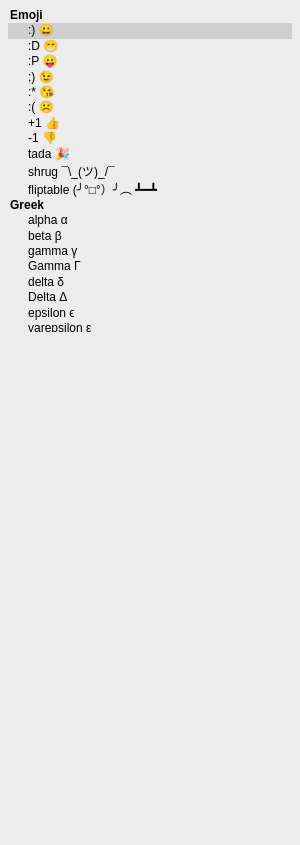
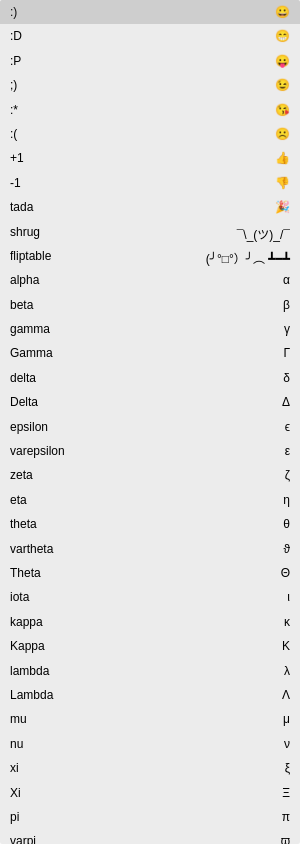
Before and after one commit to leafac/infinite-keyboard, an Electron app: page index.html in a window 300 px wide. Drawn offline with Linux system fonts and the light colour scheme.

Commit message:
Many fixes

```diff
--- a/index.html
+++ b/index.html
@@ -2,21 +2,30 @@
 <html lang="en">
 <head>
   <style>
-    body, select {
-      background-color: rgb(236, 236, 236);
+    body {
+      margin: 0;
     }
     select {
-      width: 100%;
+      background-color: rgb(236, 236, 236);
+      width: 100vw;
+      height: 100vh;
       font-size: 12px;
       border: none;
       outline: none;
     }
+    option {
+      padding: 5px 10px;
+    }
+    option::after {
+      content: attr(value);
+      display: block;
+      float: right;
+    }
   </style>
 </head>
 <body>
-  <select size="18">
-    <optgroup label="Emoji">
-      <option value="😀">:)</option>
+  <select size="2">
+    <option value="😀" selected>:)</option>
     <option value="😁">:D</option>
     <option value="😛">:P</option>
     <option value="😉">;)</option>
@@ -27,8 +36,7 @@
     <option value="🎉">tada</option>
     <option value="¯\_(ツ)_/¯">shrug</option>
     <option value="(╯°□°）╯︵ ┻━┻">fliptable</option>
-    </optgroup>
-    <optgroup label="Greek">
+
     <option value="α">alpha</option>
     <option value="β">beta</option>
     <option value="γ">gamma</option>
@@ -70,8 +78,7 @@
     <option value="Ψ">Psi</option>
     <option value="ω">omega</option>
     <option value="Ω">Omega</option>
-    </optgroup>
-    <optgroup label="Technical">
+
     <option value="⌥">option</option>
     <option value="⇧">shift</option>
     <option value="⌘">command</option>
@@ -91,8 +98,7 @@
     <option value="↶">undo</option>
     <option value="↷">redo</option>
     <option value="">apple</option>
-    </optgroup>
-    <optgroup label="Arrows">
+
     <option value="⇓">Downarrow</option>
     <option value="↖">nwarrow</option>
     <option value="↓">downarrow</option>
@@ -116,7 +122,6 @@
     <option value="⇇">doubleleftarrow</option>
     <option value="⇉">doublerightarrow</option>
     <option value="↝">leadsto</option>
-    </optgroup>
 
 
     <!--
@@ -453,8 +458,6 @@
     const { remote, clipboard } = require("electron");
     const { exec } = require("child_process");
     const select = document.querySelector("select");
-    select.selectedIndex = 0;
-    select.querySelectorAll("option").forEach(option => { option.textContent += ` ${option.value}` });
     document.addEventListener("keydown", event => {
       switch (event.key) {
         case "Escape": select.blur(); break;
--- a/index.js
+++ b/index.js
@@ -4,6 +4,7 @@ app.dock.hide();
 
 app.on("ready", () => {
   const window = new BrowserWindow({ width: 250, height: 400, frame: false, resizable: false, show: false, webPreferences: { nodeIntegration: true } });
+  window.setVisibleOnAllWorkspaces(true);
   window.loadFile("index.html");
   globalShortcut.register("Control+Option+Command+Space", () => { window.show(); window.webContents.executeJavaScript(`select.focus();`);
   });
```
Also changed, not shown: README.md. Lines whose indentation alone changed are shown as unchanged.
